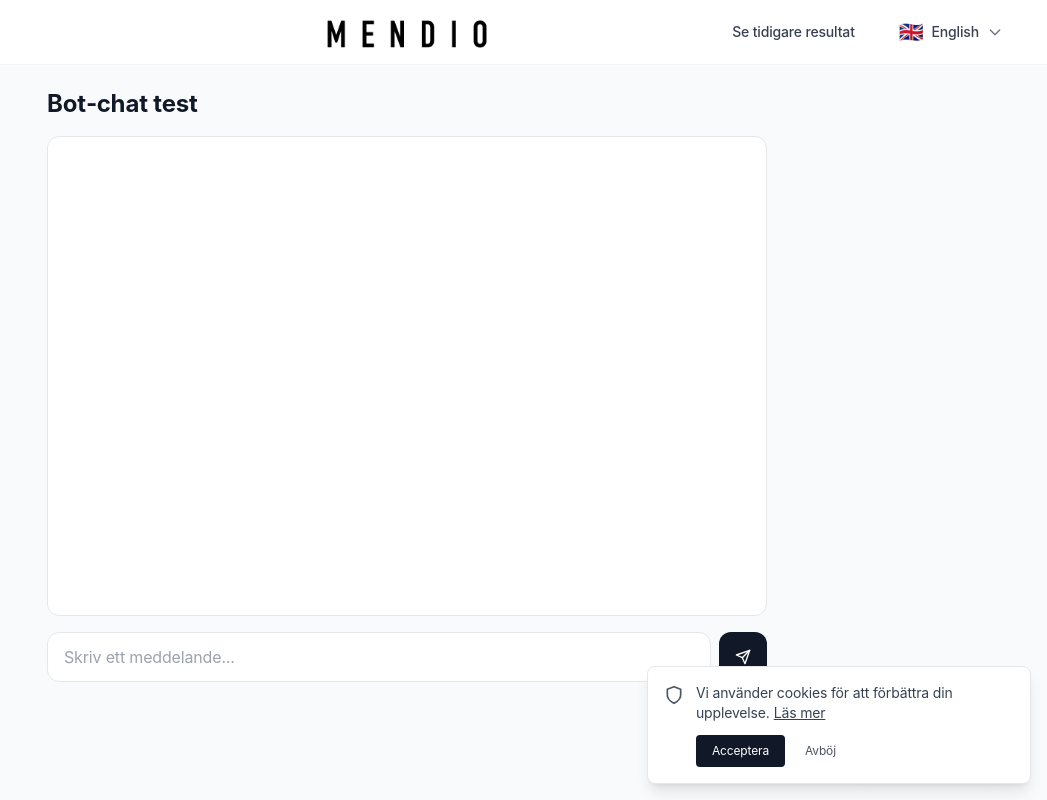
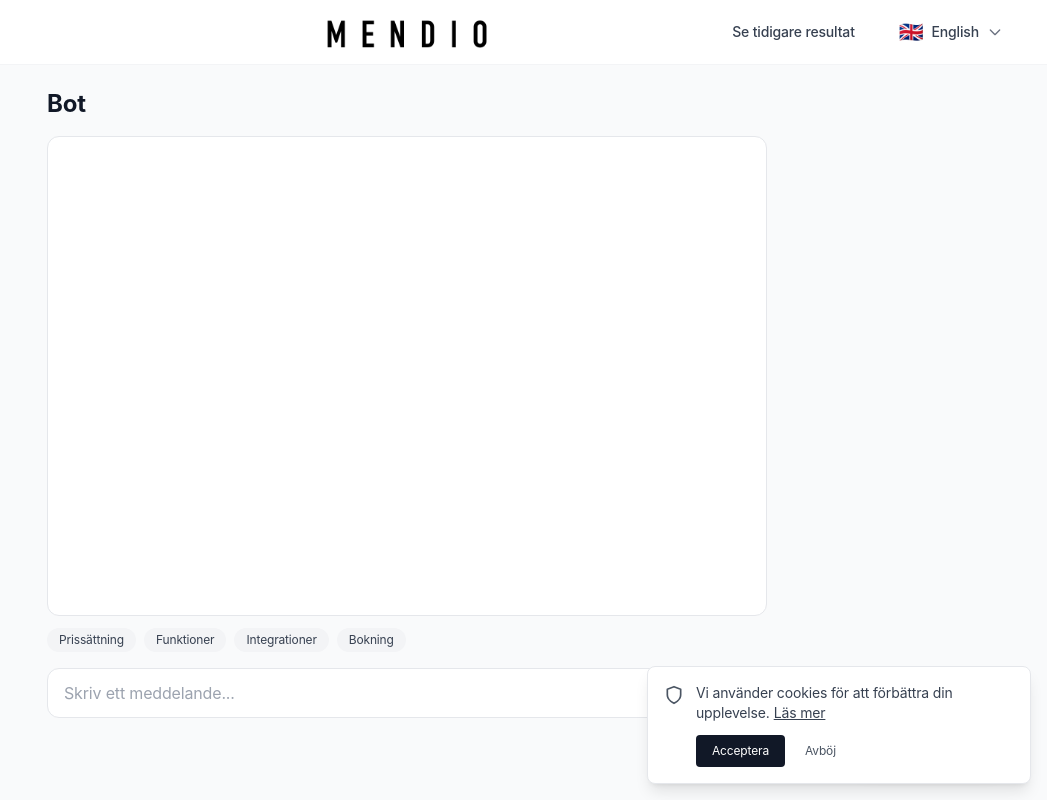
Before and after one commit to chgenberg/optero, a Next.js app: page /bots/chat in a window 1280 px wide. Shown: the top 800 px of the page, without its empty margins (233-1280 px from the left). Built offline with nearby package versions, Linux system fonts and the light colour scheme.

Commit message:
feat(chat): premium test chat with brand styling, welcome message and quick prompts

```diff
--- a/app/bots/chat/page.tsx
+++ b/app/bots/chat/page.tsx
@@ -15,8 +15,30 @@ function ChatInner() {
   const [loading, setLoading] = useState(false);
   const endRef = useRef<HTMLDivElement>(null);
   const containerRef = useRef<HTMLDivElement>(null);
+  const [brand, setBrand] = useState<{ primaryColor?: string; fontFamily?: string; tone?: string } | null>(null);
+  const [botName, setBotName] = useState<string>("Bot");
 
   useEffect(() => { if (containerRef.current) containerRef.current.scrollTop = containerRef.current.scrollHeight; }, [messages]);
+
+  useEffect(() => {
+    (async () => {
+      try {
+        if (!botId) return;
+        const res = await fetch(`/api/bots/info?botId=${encodeURIComponent(botId)}`);
+        const data = await res.json();
+        if (data?.spec?.brand) setBrand(data.spec.brand);
+        if (data?.name) setBotName(data.name);
+        // friendly welcome based on tone
+        const tone = data?.spec?.brand?.tone || 'professional';
+        const welcome = tone === 'formal' ?
+          'God dag! Jag hjälper gärna till. Vad vill du veta?' :
+          tone === 'casual' ?
+          'Hej! 👋 Hur kan jag hjälpa dig idag?' :
+          'Hej! Hur kan jag hjälpa dig idag?';
+        setMessages([{ role: 'assistant', content: welcome }]);
+      } catch {}
+    })();
+  }, [botId]);
 
   const send = async () => {
     if (!input.trim() || loading) return;
@@ -38,21 +60,28 @@ function ChatInner() {
   };
 
   return (
-    <div className="min-h-screen bg-gray-50 text-gray-900">
+    <div className="min-h-screen bg-gray-50 text-gray-900" style={{ fontFamily: brand?.fontFamily || 'inherit' }}>
       <div className="max-w-3xl mx-auto p-4 sm:p-6 pt-20">
-        <h1 className="text-2xl font-bold mb-4">Bot‑chat test</h1>
+        <h1 className="text-2xl font-bold mb-4">{botName}</h1>
         <div ref={containerRef} className="h-[60vh] bg-white border border-gray-200 rounded-xl p-4 overflow-y-auto space-y-3">
           {messages.map((m, i) => (
             <div key={i} className={`flex ${m.role === 'user' ? 'justify-end' : 'justify-start'}`}>
-              <div className={`px-4 py-2 rounded-xl ${m.role === 'user' ? 'bg-gray-900 text-white' : 'bg-gray-100'}`}>{m.content}</div>
+              <div className={`px-4 py-2 rounded-xl ${m.role === 'user' ? 'text-white' : ''}`} style={{ backgroundColor: m.role === 'user' ? (brand?.primaryColor || '#111') : '#f3f4f6' }}>{m.content}</div>
             </div>
           ))}
           {loading && <Loader2 className="w-6 h-6 animate-spin text-gray-500" />}
           <div ref={endRef} />
         </div>
+        {/* Quick prompts */}
+        <div className="mt-3 flex flex-wrap gap-2">
+          {["Prissättning", "Funktioner", "Integrationer", "Bokning"].map((q) => (
+            <button key={q} onClick={() => setInput(q)} className="px-3 py-1 bg-gray-100 hover:bg-gray-200 rounded-full text-xs text-gray-700 transition-colors">{q}</button>
+          ))}
+        </div>
+
         <div className="mt-4 flex gap-2">
           <input value={input} onChange={(e) => setInput(e.target.value)} onKeyDown={(e) => e.key==='Enter' && send()} placeholder="Skriv ett meddelande..." className="flex-1 px-4 py-3 bg-white border border-gray-200 rounded-xl" />
-          <button onClick={send} disabled={loading || !input.trim()} className="px-4 py-3 bg-gray-900 text-white rounded-xl"><Send className="w-4 h-4" /></button>
+          <button onClick={send} disabled={loading || !input.trim()} className="px-4 py-3 text-white rounded-xl" style={{ backgroundColor: brand?.primaryColor || '#111' }}><Send className="w-4 h-4" /></button>
         </div>
       </div>
     </div>
```
